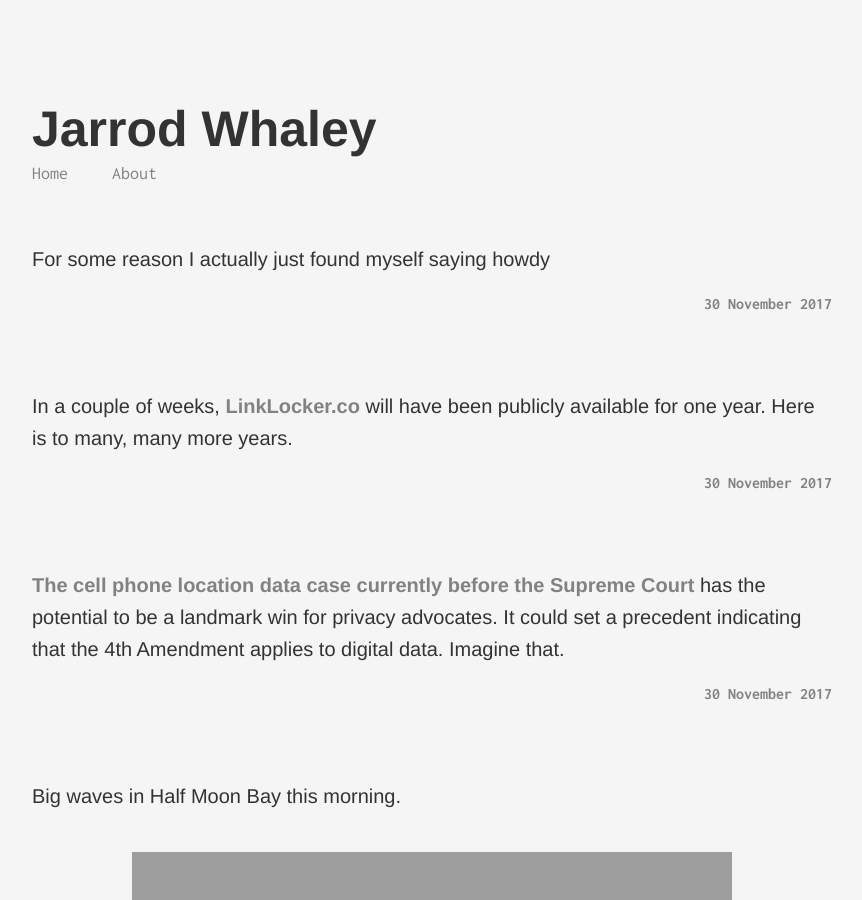
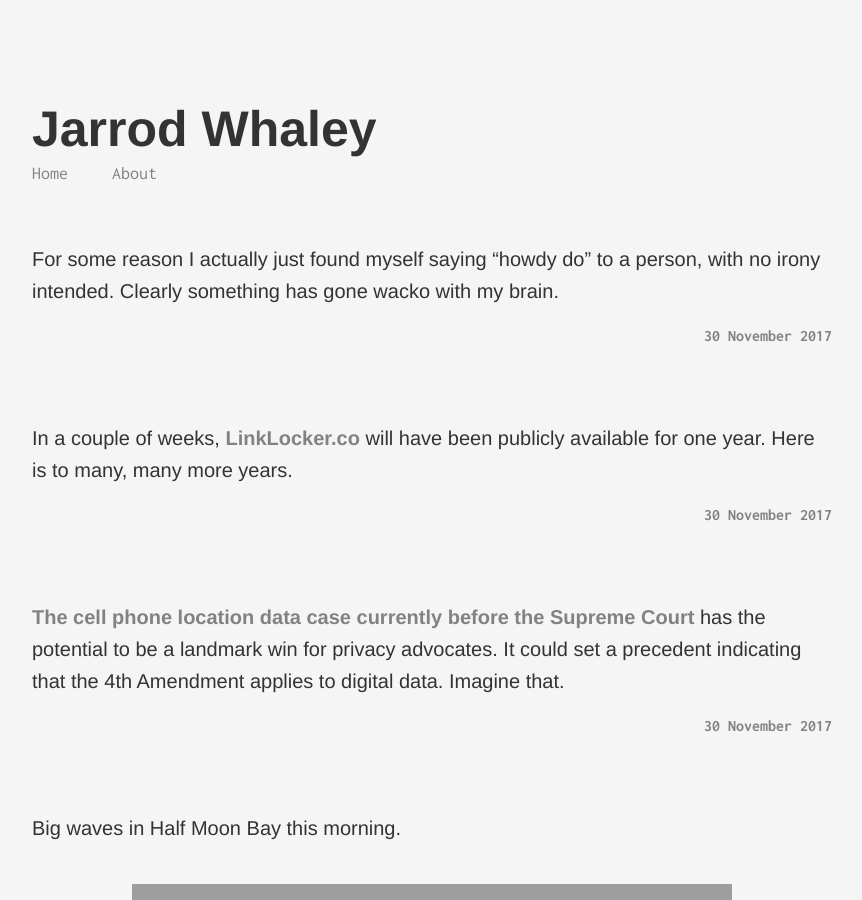
Before and after one commit to jbwhaley/jbwhaley.github.io, a Jekyll site: the page built from index.html, in a window 1280 px wide and 900 px high. Shown: the whole window, without its empty margins (208-1070 px from the left). Built offline with Jekyll 4.4.1, drawn with Linux system fonts in a browser that asks for light colours; the list of posts is cut into pages by our own code.

Commit message:
Mirroring from Micro.blog.

```diff
--- a/_posts/2017-11-30-for-some-reason.md
+++ b/_posts/2017-11-30-for-some-reason.md
@@ -1,7 +1,7 @@
 ---
 layout: post
 microblog: true
-date: 2017-11-30 13:23 -0800
+date: 2017-11-30 13:45 -0800
 guid: http://jbwhaley.micro.blog/2017/11/30/for-some-reason.html
 ---
-For some reason I actually just found myself saying howdy
+For some reason I actually just found myself saying "howdy do" to a person, with no irony intended. Clearly something has gone wacko with my brain.
```
